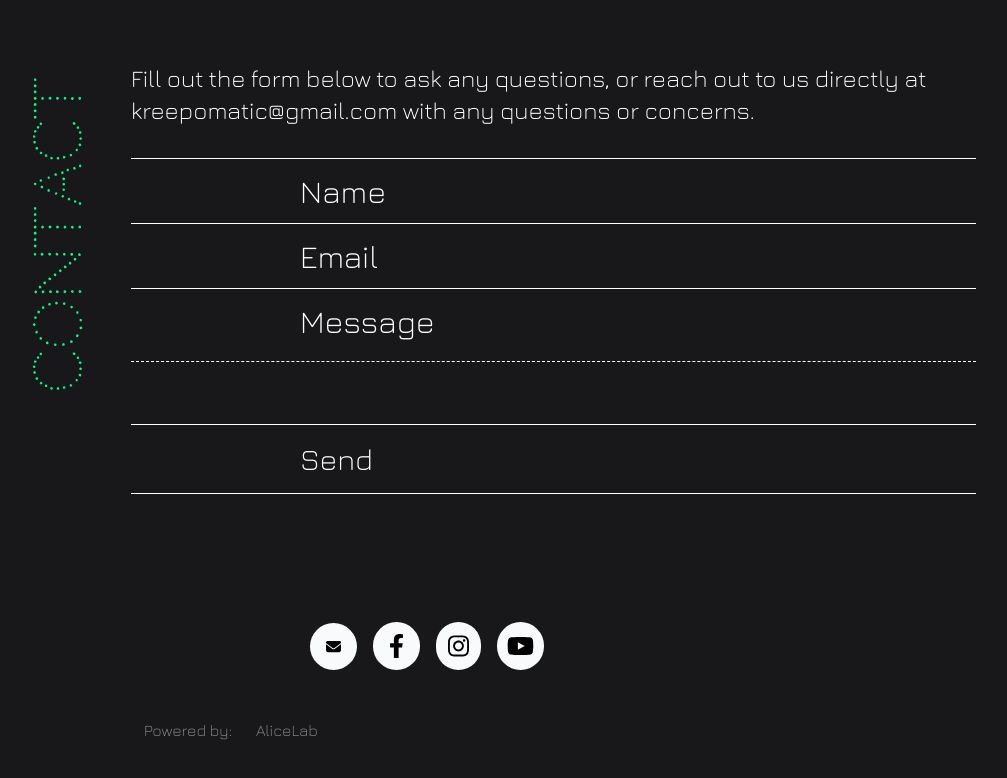
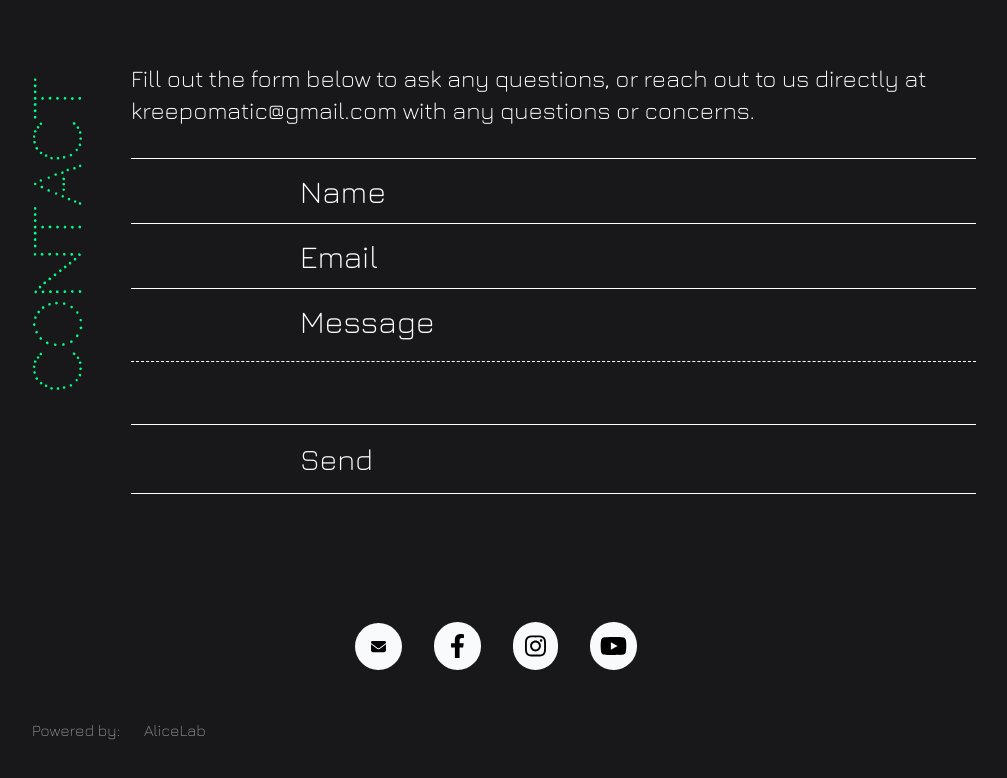
Before and after one commit to AliceSteel/kreepmaster, a Vue app: page /about in a window 1280 px wide. Shown: the part 770-1548 px from the top of the page, without its empty margins (144-1151 px from the left). Built offline with nearby package versions, Linux system fonts and the light colour scheme.

Commit message:
footer paddings

```diff
--- a/src/components/AppFooter.vue
+++ b/src/components/AppFooter.vue
@@ -1,7 +1,7 @@
 <template>
   <footer>
-    <div class="container sm:w-3/4 mx-auto py-8 pl-[10%]">
-      <ul class="w-full flex justify-left items-center gap-4 py-4 pl-[20%]">
+    <div class="container sm:w-3/4 mx-auto py-8">
+      <ul class="w-full flex justify-center items-center gap-8 py-4">
         <li>
           <a
             href="mailto:kreepomatic@gmail.com"
@@ -65,7 +65,7 @@
         </li>
       </ul>
 
-      <div class="opacity-50 text-base py-8">
+      <div class="opacity-50 text-base py-8 px-4">
         Powered by:<a
           href="https://alicelab.vercel.app/"
           target="_blank"
```
